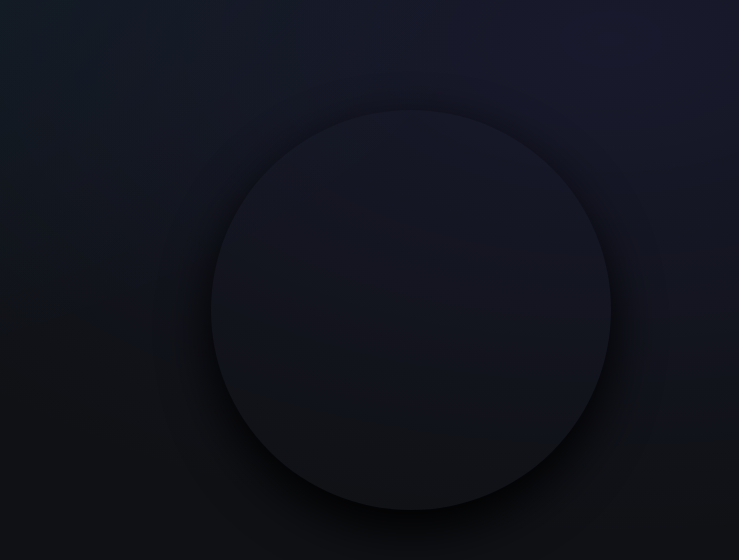
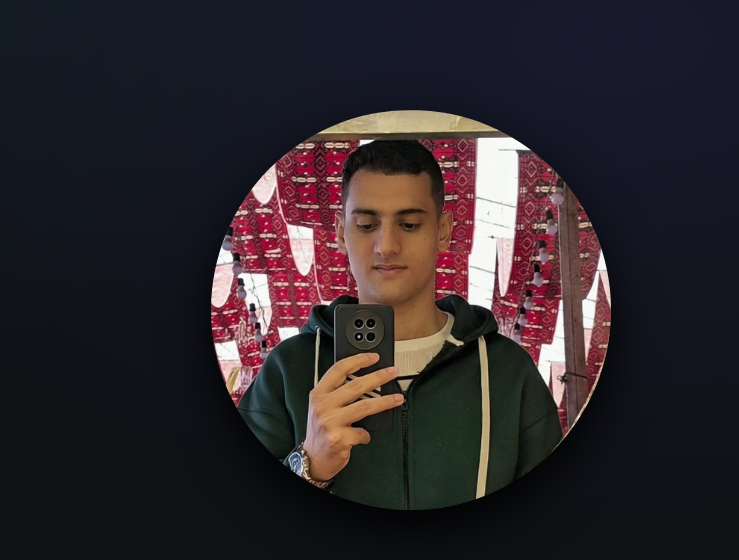
Before and after one commit to ahmedelzekrawy-front/portfolio, a plain HTML site: page index.html in a window 1280 px wide. Shown: the part 194-754 px from the top of the page, 541-1280 px from the left. Drawn offline with Linux system fonts and the light colour scheme; files whose address does not match are found by name.

Commit message:
index.html

```diff
--- a/index.html
+++ b/index.html
@@ -77,7 +77,7 @@
           </div>
         </div>
 
-        <img src="imege/my_photo_3.jpeg" alt="my photo"/>
+        <img src="my_photo_3.jpeg" alt="my photo"/>
       </section>
 
       <!-- 0000000000000 -->
```
